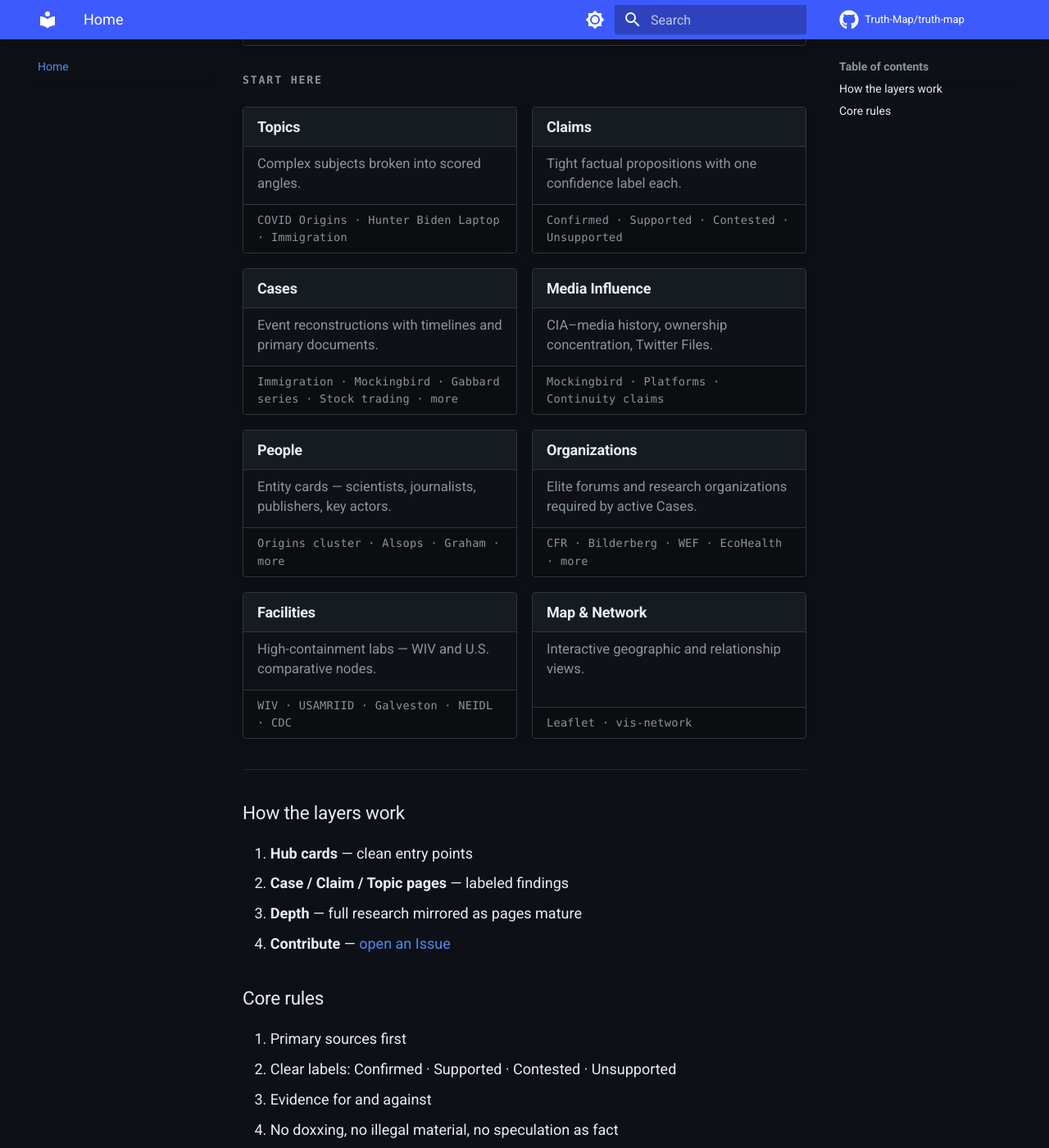
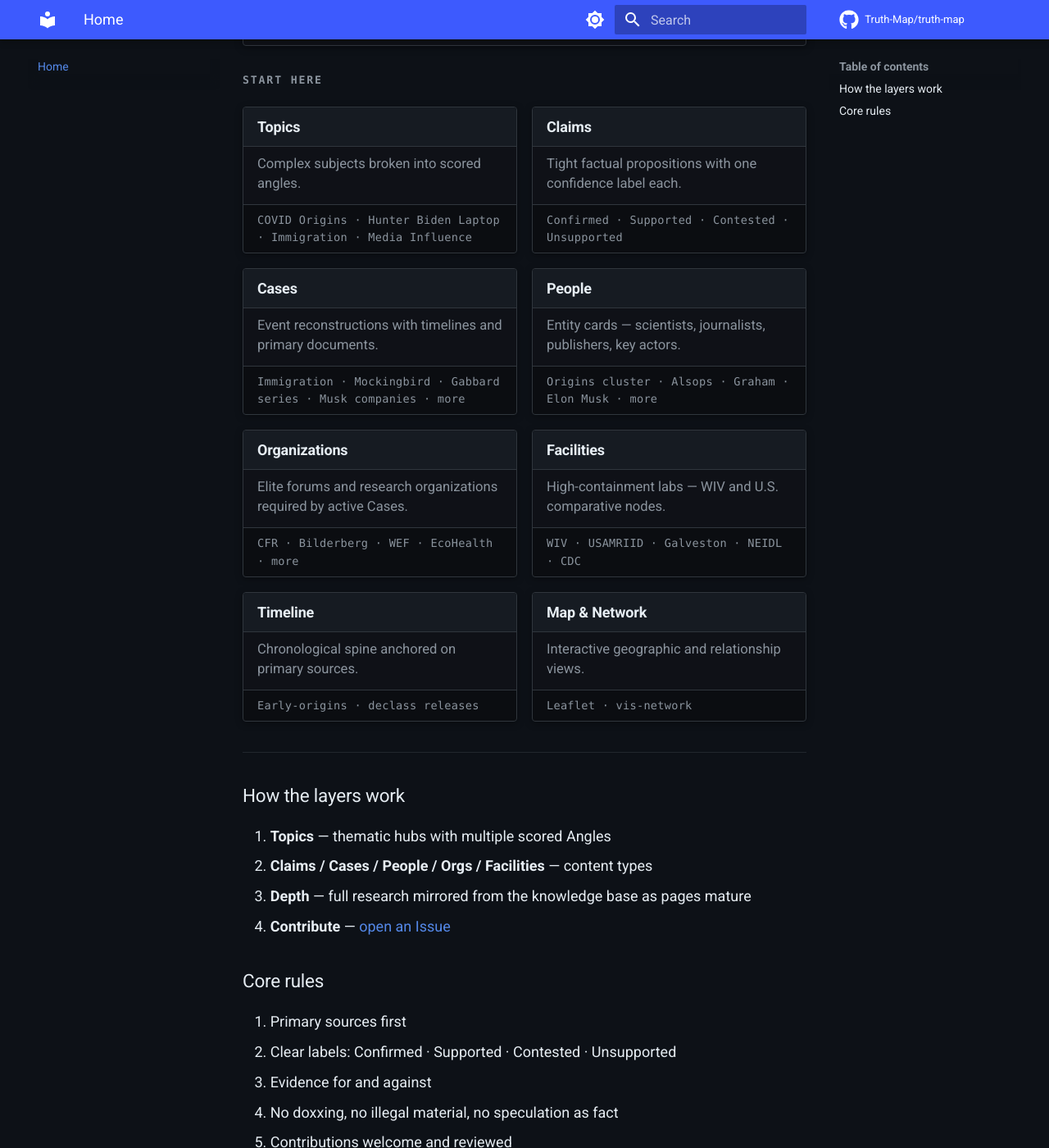
Before and after one commit to BnBCleaners/truth-map, an MkDocs documentation site: the page built from docs/index.md, in a window 1280 px wide and 1400 px high, scrolled down 341 px. Shown: the whole window at 82% size. Built offline with MkDocs 1.6.1 and Material for MkDocs 9.7.7, drawn with Linux system fonts in a browser that asks for light colours; comment, search, counter and statistics services are not loaded.

Commit message:
IA: fold Media Influence into Topics — single thematic hub layer; remove top-level Media nav

```diff
--- a/docs/index.md
+++ b/docs/index.md
@@ -11,7 +11,7 @@
 <div class="tm-card">
   <h3><a href="topics/">Topics</a></h3>
   <p>Complex subjects broken into scored angles.</p>
-  <div class="meta">COVID Origins · Hunter Biden Laptop · Immigration</div>
+  <div class="meta">COVID Origins · Hunter Biden Laptop · Immigration · Media Influence</div>
 </div>
 
 <div class="tm-card">
@@ -23,19 +23,13 @@
 <div class="tm-card">
   <h3><a href="cases/">Cases</a></h3>
   <p>Event reconstructions with timelines and primary documents.</p>
-  <div class="meta">Immigration · Mockingbird · Gabbard series · Stock trading · more</div>
-</div>
-
-<div class="tm-card">
-  <h3><a href="media/">Media Influence</a></h3>
-  <p>CIA–media history, ownership concentration, Twitter Files.</p>
-  <div class="meta">Mockingbird · Platforms · Continuity claims</div>
+  <div class="meta">Immigration · Mockingbird · Gabbard series · Musk companies · more</div>
 </div>
 
 <div class="tm-card">
   <h3><a href="people/">People</a></h3>
   <p>Entity cards — scientists, journalists, publishers, key actors.</p>
-  <div class="meta">Origins cluster · Alsops · Graham · more</div>
+  <div class="meta">Origins cluster · Alsops · Graham · Elon Musk · more</div>
 </div>
 
 <div class="tm-card">
@@ -51,6 +45,12 @@
 </div>
 
 <div class="tm-card">
+  <h3><a href="timeline/">Timeline</a></h3>
+  <p>Chronological spine anchored on primary sources.</p>
+  <div class="meta">Early-origins · declass releases</div>
+</div>
+
+<div class="tm-card">
   <h3><a href="map/">Map & Network</a></h3>
   <p>Interactive geographic and relationship views.</p>
   <div class="meta">Leaflet · vis-network</div>
@@ -62,9 +62,9 @@
 
 ### How the layers work
 
-1. **Hub cards** — clean entry points
-2. **Case / Claim / Topic pages** — labeled findings
-3. **Depth** — full research mirrored as pages mature
+1. **Topics** — thematic hubs with multiple scored Angles
+2. **Claims / Cases / People / Orgs / Facilities** — content types
+3. **Depth** — full research mirrored from the knowledge base as pages mature
 4. **Contribute** — [open an Issue](https://github.com/Truth-Map/truth-map/issues/new/choose)
 
 ### Core rules
--- a/mkdocs.yml
+++ b/mkdocs.yml
@@ -52,6 +52,7 @@ nav:
     - COVID-19 Origins: topics/covid-19-origins.md
     - Hunter Biden Laptop: topics/hunter-biden-laptop.md
     - Unchecked / Illegal Immigration: topics/unchecked-illegal-immigration.md
+    - Media Influence: topics/media-influence.md
   - Claims:
     - Overview: claims/index.md
     - Laptop = Russian disinfo: claims/C-01-laptop-russian-disinfo.md
@@ -78,10 +79,6 @@ nav:
     - Lancet Letter (2020): cases/lancet-letter.md
     - Proximal Origin (2020): cases/proximal-origin.md
     - Fauci GOF Testimony (2021): cases/fauci-gof-testimony.md
-  - Media Influence:
-    - Overview: media/index.md
-    - Ownership concentration: media/ownership-concentration.md
-    - Twitter Files / platforms: media/twitter-files.md
   - People:
     - Overview: people/index.md
     - Elon Musk: people/elon-musk.md
```
Also changed, not shown: docs/topics/index.md (+8 -2 lines), docs/topics/media-influence.md (added, +38 -0 lines).
